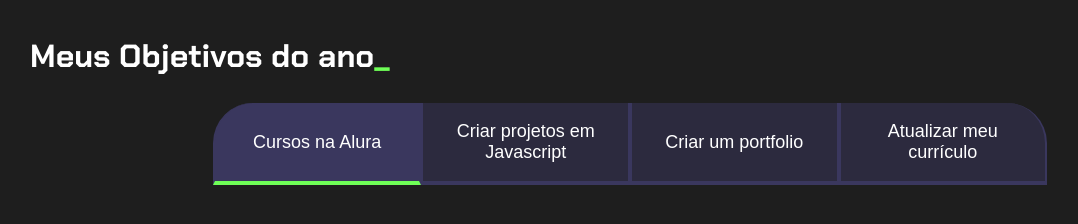
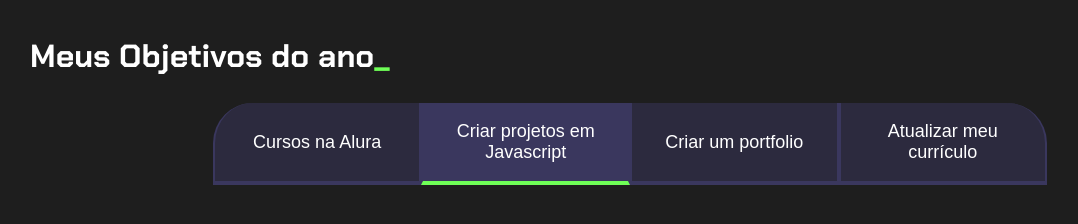
Before and after one commit to Raphinha019/Meu-projeto-de-Vida, a plain HTML site: page index.html in a window 1280 px wide. Both pictures are taken after a click on the button "Criar projetos em Javascript". Shown: the whole page, without its empty margins (10-1088 px from the left). Drawn offline with Linux system fonts and the light colour scheme.

Commit message:
mudamos os botoes classList

```diff
--- a/main.js
+++ b/main.js
@@ -1,7 +1,12 @@
 const botoes = document.querySelectorAll('.botao')
 
 for(let botao = 0; botao <4; botao++){
-    botoes[botao].onclik = function(){
+    botoes[botao].onclick = function(){
+
+          for(let outro = 0; outro < 4; outro++){
+            botoes[outro].classList.remove("ativo")
+          }
+
     botoes[botao].classList.add("ativo")
     }
 }
--- a/style.css
+++ b/style.css
@@ -71,7 +71,7 @@ body {
     .botoes{
        display: flex;
     }
-}
+
 .botao:first-child{
     border-radius: 40px 0 0 0;
 }
```
